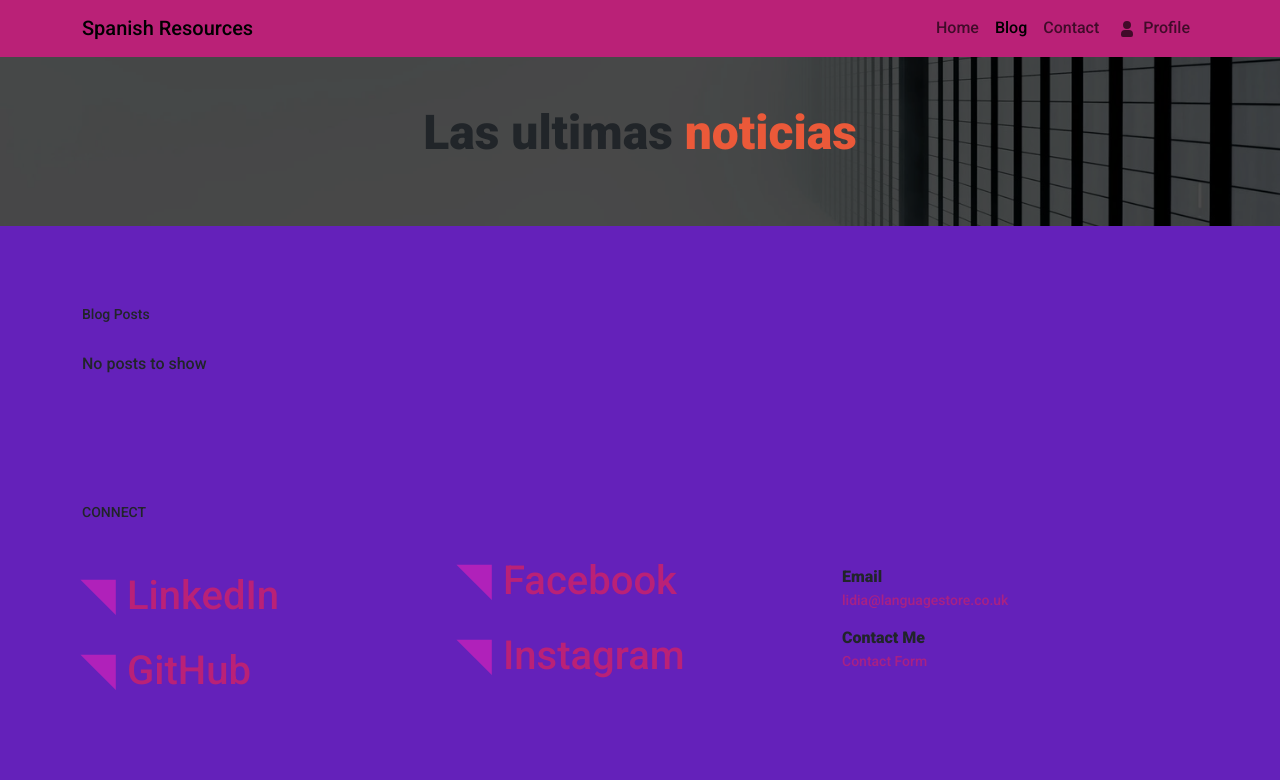
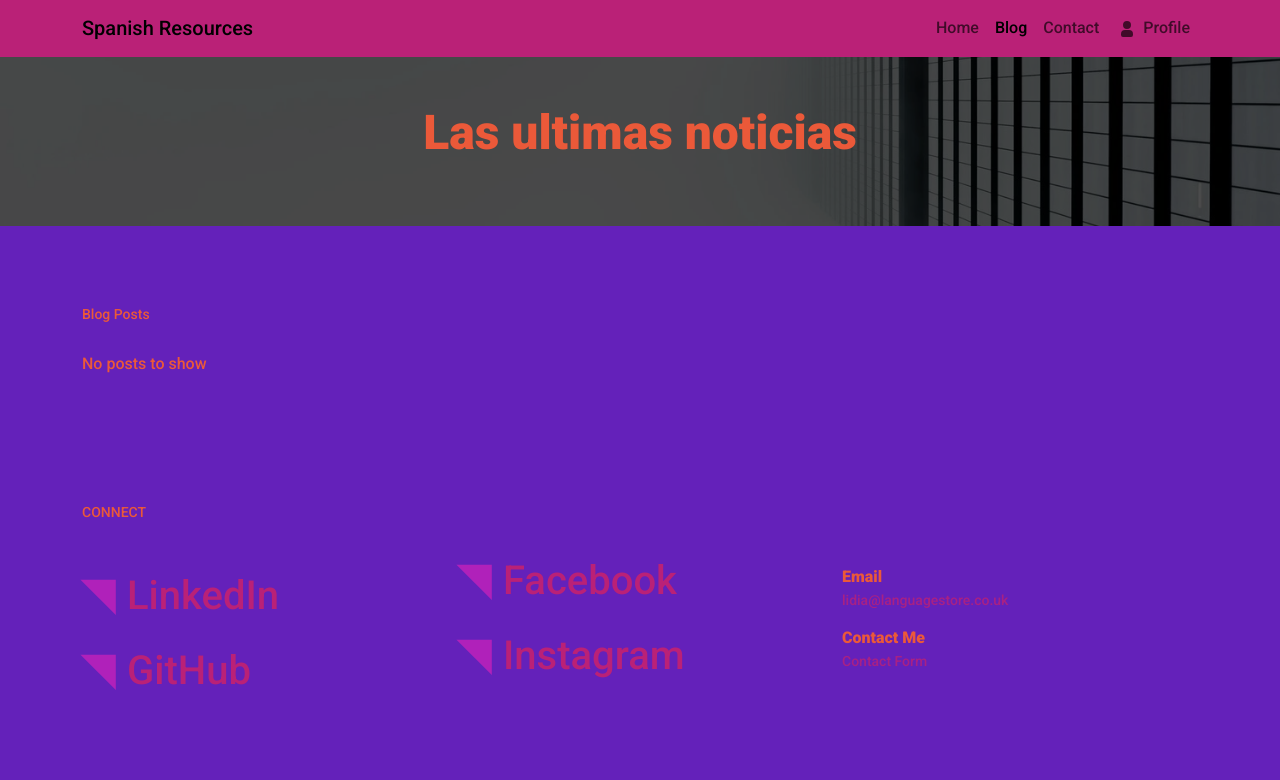
Before and after one commit to LidiaMorejudo/spanresources, a Flask app: page /blog in a window 1280 px wide. Shown: the top 780 px of the page. Run offline with Flask 3, Linux system fonts and the light colour scheme; data that the repository does not hold is empty.

Commit message:
Added new colour with correct code this time

```diff
--- a/spanresources/static/css/style.css
+++ b/spanresources/static/css/style.css
@@ -143,7 +143,7 @@ img {
 body {
     padding-top: 56px;
     background: #6421BA;
-    color: ##eb5939;
+    color: #eb5939;
   }
 
   body nav.fixed-top {
```
